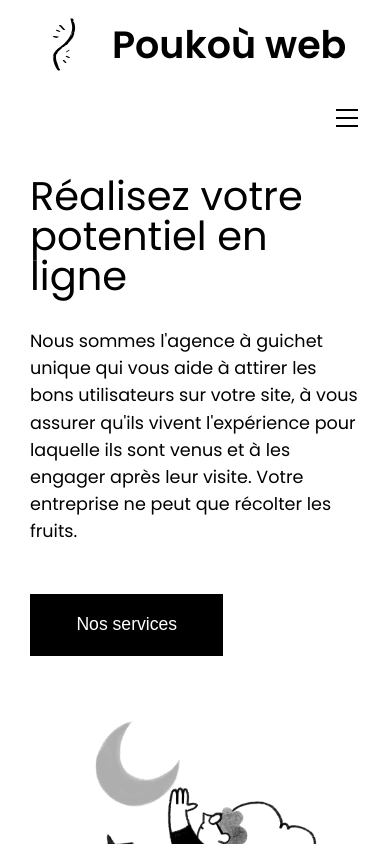
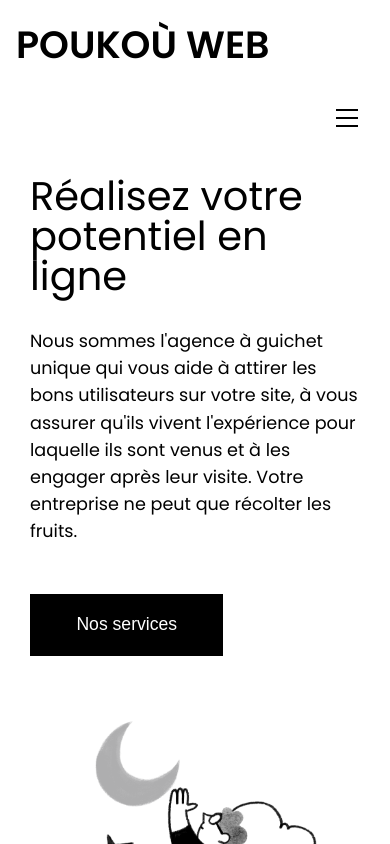
Before and after one commit to FredoWagon/mon-siteV2, a Next.js app: page / in a window 390 px wide. Shown: the top 844 px of the page. Built offline with nearby package versions, Linux system fonts and the light colour scheme.

Commit message:
fix navbar

```diff
--- a/components/Navbar.js
+++ b/components/Navbar.js
@@ -81,8 +81,10 @@ export default function Navbar(props) {
             setLogoSize(value * 0.8)
         } else if (body > 101 && body < 145 ) {
             setLogoSize(value * 0.6)
-        } else if (body > 145) {
+        } else if (body > 145 && body < 160) {
             setLogoSize(value * 0.5)
+
+        } else if (body > 160) {
             setIsNotOnTop(true)
         }
     }
@@ -118,17 +120,15 @@ export default function Navbar(props) {
         <TranslateOnScroll isBurgerOpen={burgerOpen}>
             <div className={`${style.navbar} ${isNotOnTop ? style.navbar__grey_line : ""} ${style[backgroundColor]} ${burgerOpen ? style.menu_opened : "" }`}>
                 <div className={style.navbar_container}>
-                    <Link href="/">
-                        <a>
-                            <div className={`${style.navbar__top} ${isNotOnTop ? style.is_not_display : ""} ` }>
-                                <div className={style.navbar__top__img}>
-                                    <Image alt="logo" layout='fill'
-                                           src={logo}/>
-                                </div>
-                                <h1 style={ logoSize ? {fontSize: logoSize} : null} className={`${isNotOnTop ? style.is_not_visible : ""}`} ref={titleLogo}>Poukoù web</h1>
-                            </div>
-                        </a>
-                    </Link>
+
+                    <div className={`${style.navbar__top} ${isNotOnTop ? style.is_not_display : ""} ` }>
+                        <Link href="/">
+                            <a>
+                                <h1 style={ logoSize ? {fontSize: logoSize} : null} className={`${isNotOnTop ? style.is_not_visible : ""}`} ref={titleLogo}>POUKOÙ WEB</h1>
+                            </a>
+                        </Link>
+                    </div>
+
                     <div className={style.navbar__bottom}>
                         <div className={style.navbar__bottom__desktop}>
                             <div className={style.nav__links_left}>
--- a/components/effects/SpeedFadeIn.js
+++ b/components/effects/SpeedFadeIn.js
@@ -12,8 +12,11 @@ export default function SpeedFadeIn( {children}) {
 
 
     return (
-        <div className={` ${style.speed_fade_in} ${style[transition]}`}>
-            {children}
+        <div className={style.speed_fade_in}>
+            <div className={` ${style.speed_fade_in__content} ${style[transition]}`}>
+                {children}
+            </div>
         </div>
+
 )
 }
--- a/components/effects/navbarTranslateOnScroll.js
+++ b/components/effects/navbarTranslateOnScroll.js
@@ -8,12 +8,11 @@ export default function TranslateOnScroll(props) {
     const [mobileMenuOpen, setMobileMenuOpen] = useState(false)
 
     const handdleMenuSize = () => {
-            if (mobileMenuOpen) {
-                setTimeout(() => {
-                    setMobileMenuOpen(false)
-                }, 500)
+
+            if (!mobileMenuOpen) {
+                setMobileMenuOpen(true)
             } else {
-                setMobileMenuOpen(true)
+                setMobileMenuOpen(false)
             }
     }
 
--- a/styles/components/navbar.module.scss
+++ b/styles/components/navbar.module.scss
@@ -67,19 +67,17 @@
       height: fit-content;
 
 
+
       @media (max-width: 719px) {
         &.is_not_display {
-          height: 0;
+          display: none;
         }
 
       }
 
 
 
-      .navbar__top__img {
-        position: relative;
-        width: 6rem;
-      }
+
 
       h1 {
         font-size: 96px;
@@ -94,6 +92,7 @@
           font-size: 38px;
           &.is_not_visible {
             opacity: 0;
+            transition: opacity 0.3s ease;
 
 
           }
@@ -271,17 +270,18 @@
   background-color: white;
   width: 100%;
   height: 100%;
-  opacity: 0;
-  visibility: hidden;
-  transition: opacity 0.5s ease;
-  border-top: 1px solid grey;
+ display: none;
+
+
   @media (min-width: 720px) {
     display: none;
   }
   &.burger__menu__open {
-    visibility: visible;
-    opacity: 1;
-    transition: opacity 0.5s ease;
+    display: block;
+    .burger__menu__container {
+      opacity: 1;
+      transition: opacity 1s ease;
+    }
   }
 
   .burger__menu__container {
@@ -290,9 +290,13 @@
     height: 100%;
     flex-direction: column;
     padding: 3rem 0 0 2rem;
+    opacity: 0;
+    transition: opacity 0.5s ease;
+
 
     a {
       font-size: 3rem;
+      width: fit-content;
       &.active_link {
         opacity: 0.6;
 
--- a/styles/effects/navbarTranslateOnScroll.module.scss
+++ b/styles/effects/navbarTranslateOnScroll.module.scss
@@ -1,9 +1,11 @@
 .navbar_top {
   position: fixed;
   top: 0;
+
   width: 100%;
   transition: top 1s ease;
   z-index: 10;
+
 
   &.burger_menu_size {
     height: -webkit-fill-available;;
--- a/styles/effects/speedFadeIn.module.scss
+++ b/styles/effects/speedFadeIn.module.scss
@@ -1,4 +1,15 @@
+
+
 .speed_fade_in {
+  position: relative;
+  overflow-x: hidden;
+  overflow-y: visible;
+  height: 74em;
+
+
+.speed_fade_in__content {
+  width: 100%;
+  position: absolute;
   opacity: 0;
   transform: translateX(20px);
   &.isFadeIn {
@@ -7,3 +18,4 @@
     transition: opacity 0.05s ease, transform 0.3s ease;
   }
 }
+}
--- a/styles/globals.css
+++ b/styles/globals.css
@@ -7,6 +7,7 @@ html,
 body {
   padding: 0;
   margin: 0;
+
 
   /*font-family: -apple-system, BlinkMacSystemFont, Segoe UI, Roboto, Oxygen,
     Ubuntu, Cantarell, Fira Sans, Droid Sans, Helvetica Neue, sans-serif;*/
```
